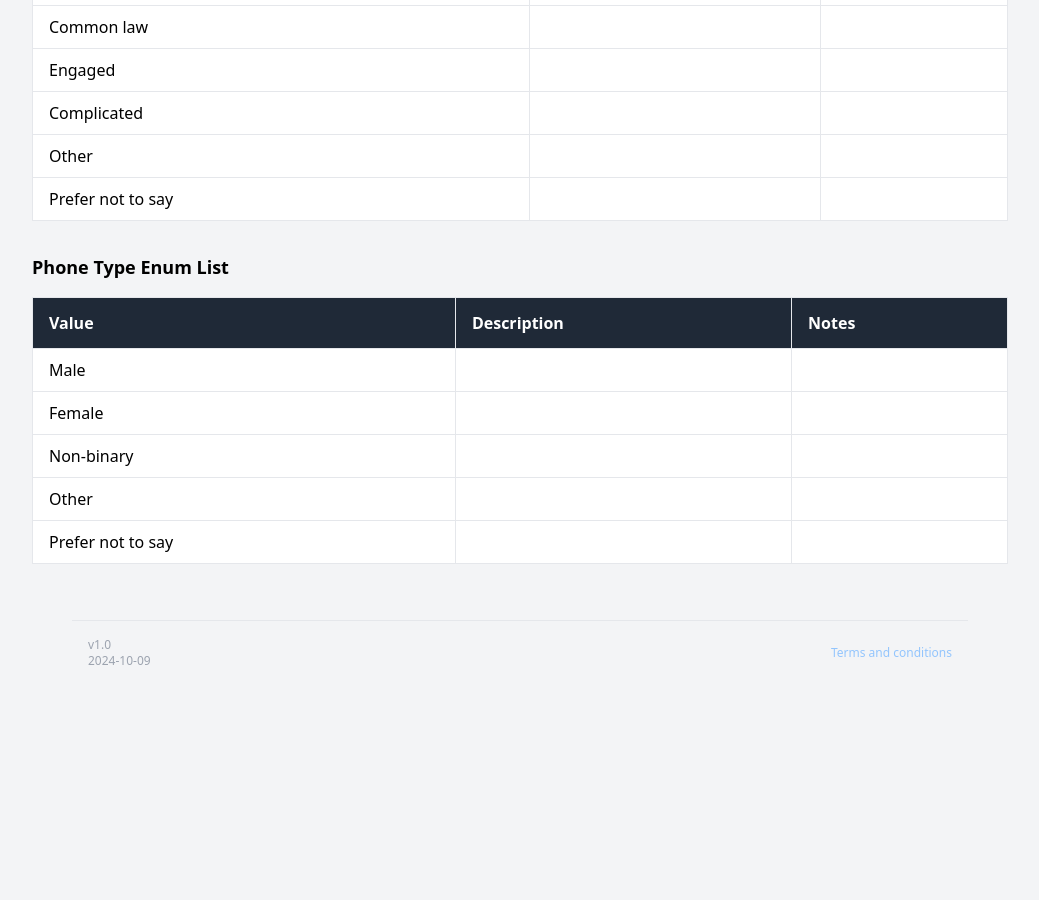
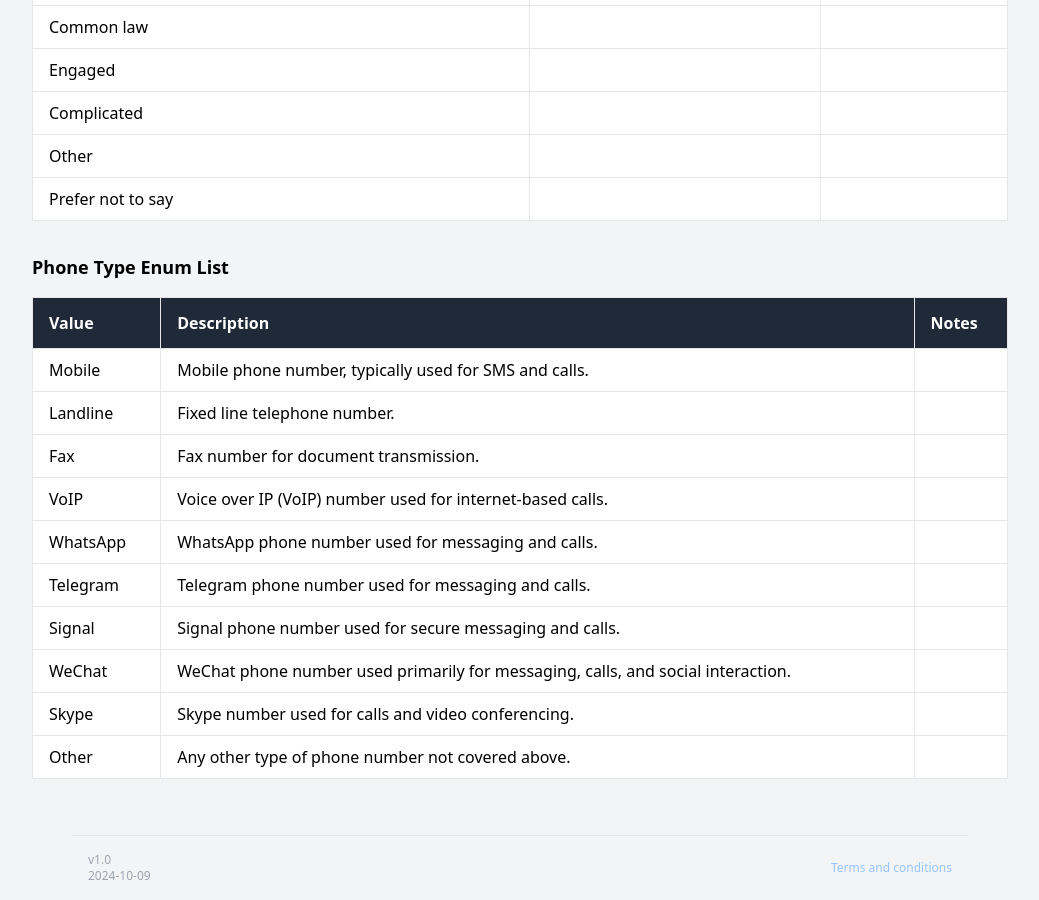
Before and after one commit to TalentLift/schema_for_data_exchange, a Jekyll site: the page built from schema.md, in a window 1280 px wide and 900 px high, scrolled down 8499 px. Shown: the whole window, without its empty margins (120-1159 px from the left). Built offline with Jekyll 4.4.1, drawn with Linux system fonts in a browser that asks for light colours; before the commit the page ends 9184 px from its top, so only the background shows below that.

Commit message:
phone type enum

```diff
--- /dev/null
+++ b/_data/phone_type_enum.yml
@@ -0,0 +1,41 @@
+# _data/phone_type_enum.yml
+
+- field: Mobile
+  description: "Mobile phone number, typically used for SMS and calls."
+  notes: ''
+
+- field: Landline
+  description: "Fixed line telephone number."
+  notes: ''
+
+- field: Fax
+  description: "Fax number for document transmission."
+  notes: ''
+
+- field: VoIP
+  description: "Voice over IP (VoIP) number used for internet-based calls."
+  notes: ''
+
+- field: WhatsApp
+  description: "WhatsApp phone number used for messaging and calls."
+  notes: ''
+
+- field: Telegram
+  description: "Telegram phone number used for messaging and calls."
+  notes: ''
+
+- field: Signal
+  description: "Signal phone number used for secure messaging and calls."
+  notes: ''
+
+- field: WeChat
+  description: "WeChat phone number used primarily for messaging, calls, and social interaction."
+  notes: ''
+
+- field: Skype
+  description: "Skype number used for calls and video conferencing."
+  notes: ''
+
+- field: Other
+  description: "Any other type of phone number not covered above."
+  notes: ''
--- a/_includes/phone-type-enum-table.html
+++ b/_includes/phone-type-enum-table.html
@@ -10,7 +10,7 @@
       </tr>
     </thead>
     <tbody class="bg-white divide-y divide-gray-200">
-      {% for item in site.data.gender_enum %}
+      {% for item in site.data.phone_type_enum %}
         <tr class="hover:bg-gray-100">
           <td class="border px-4 py-2">{{ item.field }}</td>
           <td class="border px-4 py-2">{{ item.description }}</td>
```
